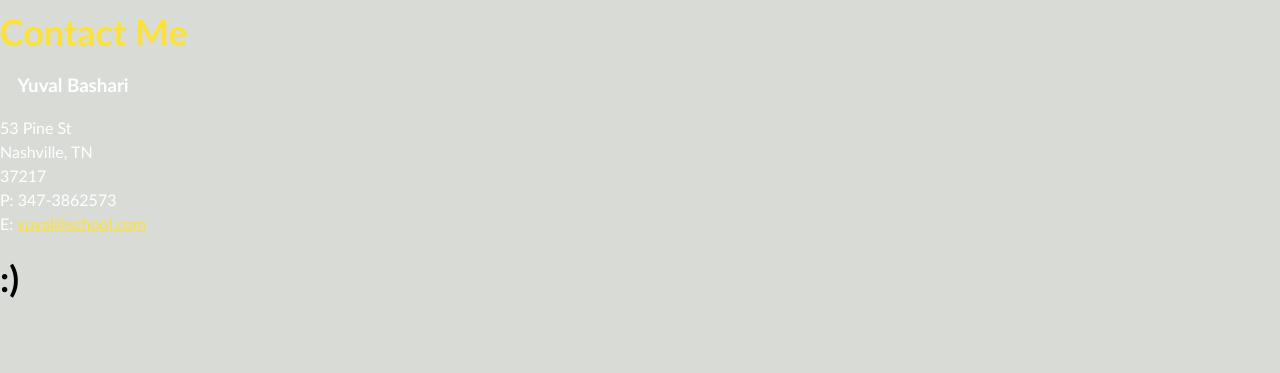
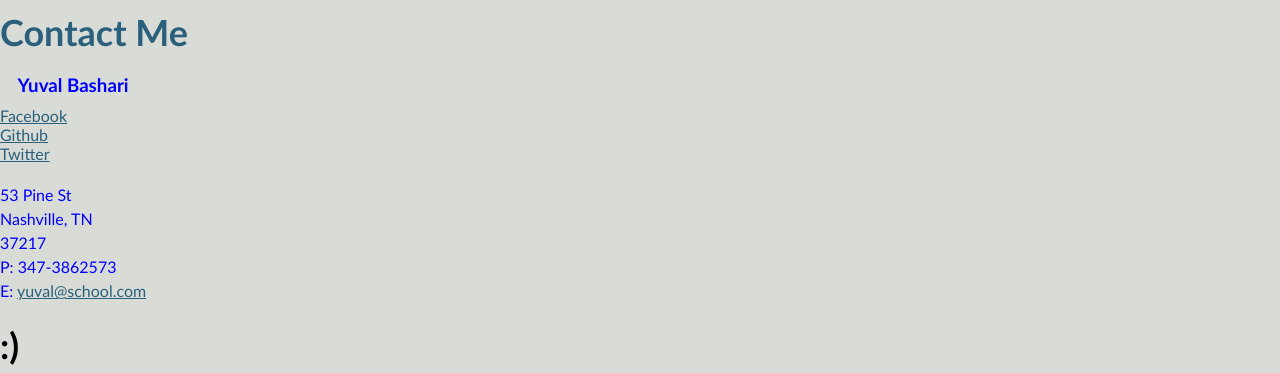
Before and after one commit to yuval7994/portfolio, a plain HTML site: page index.html in a window 1280 px wide. Shown: the part 2634-3007 px from the top of the page. Before the commit the page ends 2954 px from the top, so only its background shows below. Drawn offline with Linux system fonts and the light colour scheme.

Commit message:
added links to contact

```diff
--- a/assets/css/style.css
+++ b/assets/css/style.css
@@ -154,7 +154,7 @@ h3 {
 }
 
 .contact h2 {
-    color: #fce138;
+    color: #2a607c;
   }
 
 .contact-info {
@@ -164,7 +164,7 @@ h3 {
   }
 
 .contact div {
-    color: white;
+    color: blue;
   }
 
 .contact p, .contact address {
@@ -175,7 +175,7 @@ h3 {
   }
 
 .contact a {
-    color: #fce138;
+    color: #2a607c;
   }
 
 .footer {
--- a/index.html
+++ b/index.html
@@ -77,6 +77,20 @@
               <div>
                 <h3>Yuval Bashari</h3>
 
+                <nav>
+                    <ul>
+                        <li>
+                            <a href="https://www.facebook.com/" target="_blank">Facebook</a>
+                    </li>
+                    <li>
+                        <a href="https://github.com/yuval7994" target="_blank">Github</a>
+                    </li>
+                    <li>
+                        <a href="https://twitter.com/"target="_blank"> Twitter</a>
+                    </li>
+                </ul>
+             </nav>
+
               <address>
                   53 Pine St <br/>
                   Nashville, TN <br/>
@@ -85,7 +99,7 @@
                   E: <a href="mailto:yuval@school.com">yuval@school.com</a>
               </address>
 
-            </div>
+
         </div>
     </section>
 
```
